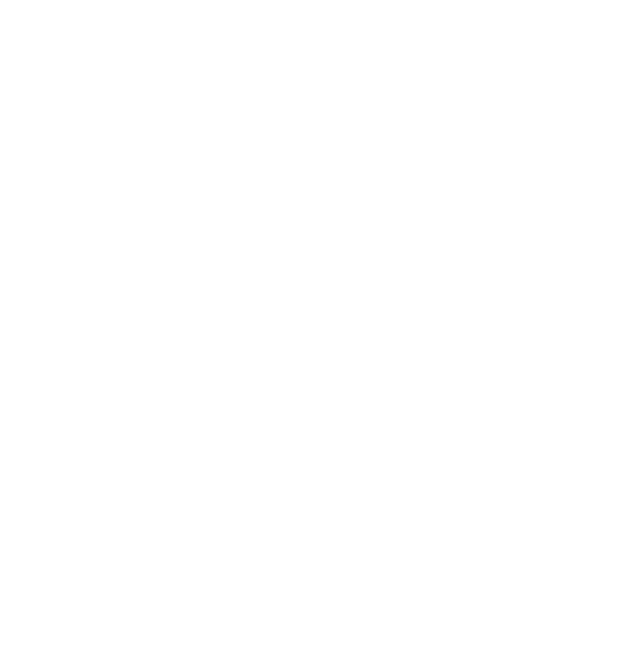
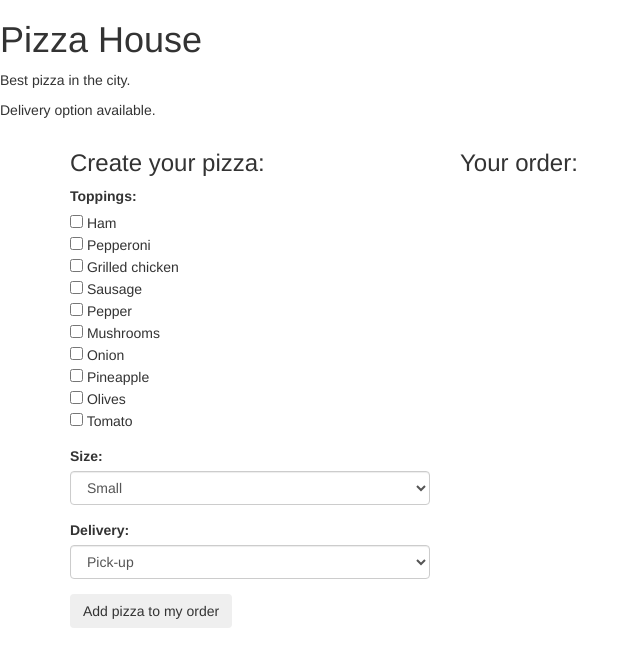
Before and after one commit to janecher/pizza-parlor, a plain HTML site: page index.html in a window 1280 px wide. Shown: the whole page, without its empty margins (0-640 px from the left). Drawn offline with Linux system fonts and the light colour scheme.

Commit message:
create html part for the webpage, add header, create-order div and show-order div

```diff
--- a/index.html
+++ b/index.html
@@ -7,9 +7,54 @@
     <script src="js/scripts.js"></script>
     <meta charset="UTF-8">
     <meta name="viewport" content="width=device-width, initial-scale=1.0">
-    <title>Document</title>
+    <title>Pizza Parlor</title>
 </head>
 <body>
-
+    <div class="header">
+        <h1>Pizza House</h1>
+        <p>Best pizza in the city.</p>
+        <p>Delivery option available.</p>
+    </div>
+    <div class="container">
+        <div class="row">
+            <div class="col-lg-4 col-md-4 col-sm-6 col-xs-12 order-maker">
+                <h3>Create your pizza:</h3>
+                <form>
+                    <div class="form-group">
+                        <label for="toppings">Toppings:</label><br>
+                        <input type="checkbox" name="topping" value="ham"> Ham<br>
+                        <input type="checkbox" name="topping" value="pepperoni"> Pepperoni<br>
+                        <input type="checkbox" name="topping" value="chicken"> Grilled chicken<br>
+                        <input type="checkbox" name="topping" value="sausage"> Sausage<br>
+                        <input type="checkbox" name="topping" value="pepper"> Pepper<br>
+                        <input type="checkbox" name="topping" value="mushrooms"> Mushrooms<br>
+                        <input type="checkbox" name="topping" value="onion"> Onion<br>
+                        <input type="checkbox" name="topping" value="pineapple"> Pineapple<br>
+                        <input type="checkbox" name="topping" value="olives"> Olives<br>
+                        <input type="checkbox" name="topping" value="tomato"> Tomato<br>
+                    </div>
+                    <div class="form-group">
+                        <label for="size">Size:</label>
+                        <select class="form-control" id="size">
+                            <option value="small">Small</option>
+                            <option value="medium">Medium</option>
+                            <option value="large">Large</option>
+                        </select>
+                    </div>
+                    <div class="form-group delivery">
+                        <label for="delivery">Delivery:</label>
+                        <select class="form-control" id="delivery">
+                            <option value="pick-up">Pick-up</option>
+                            <option value="delivery">Delivery</option>
+                        </select>
+                    </div>
+                    <button type="submit" class="btn">Add pizza to my order</button>
+                </form>
+            </div>
+            <div class="col-lg-4 col-md-4 col-sm-6 col-xs-12 result">
+                <h3>Your order:</h3>
+            </div>
+        </div>
+    </div>
 </body>
 </html>
```
